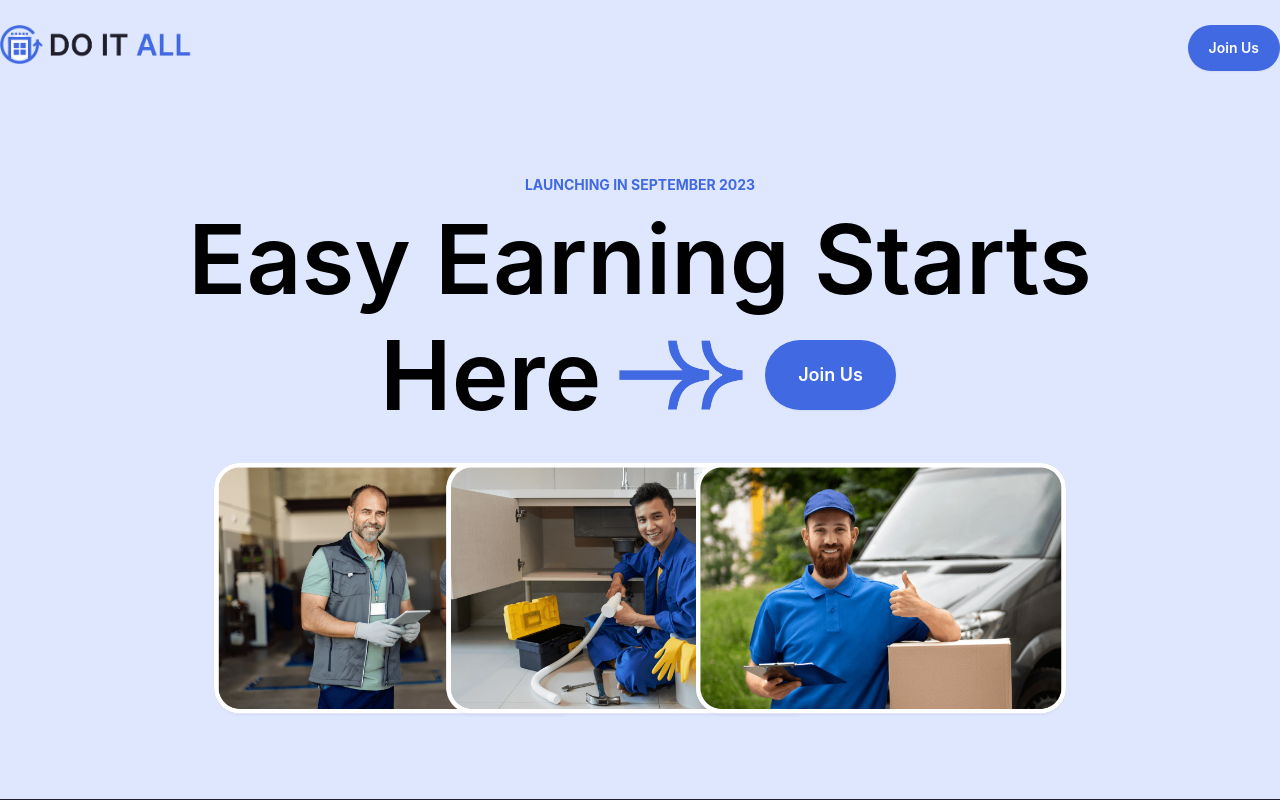
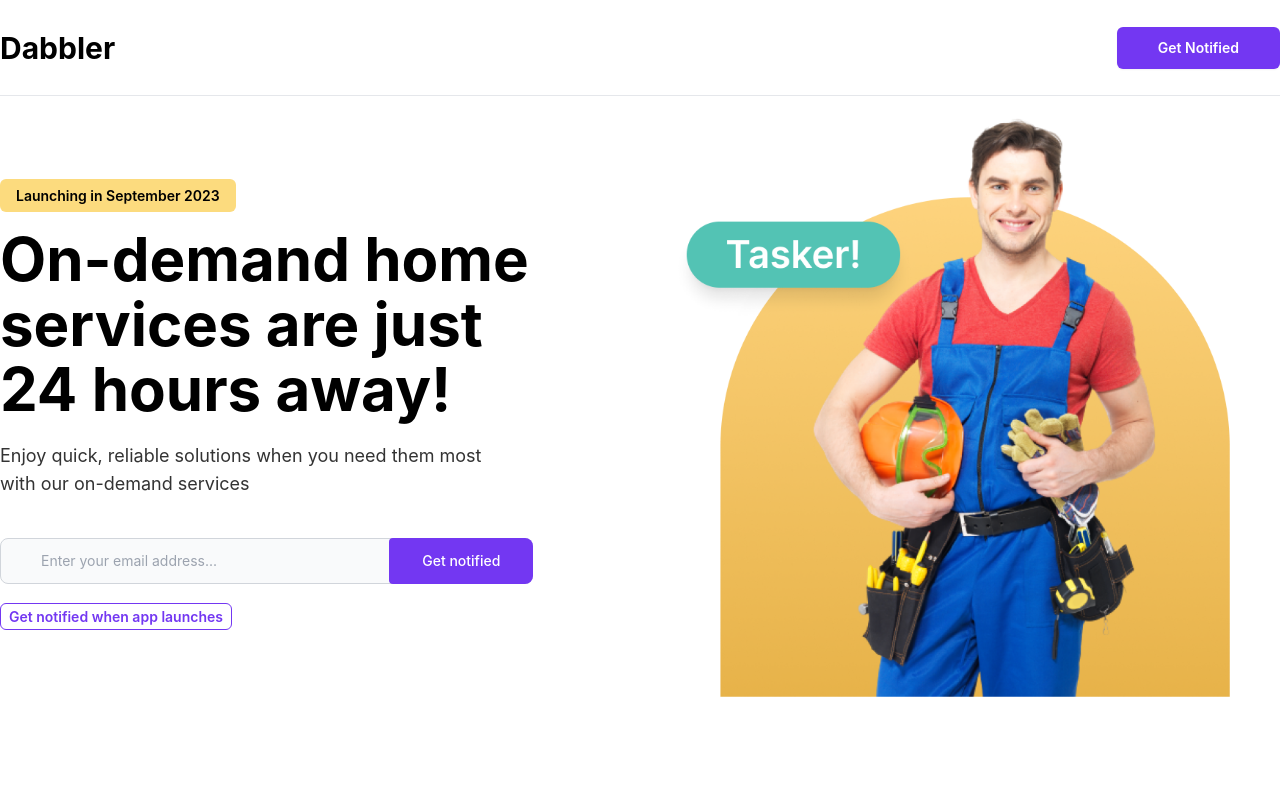
Before and after one commit to one-percent-startups/react-base, a React (Vite) app: page /app in a window 1280 px wide. Shown: the top 800 px of the page. Built offline with nearby package versions, Linux system fonts and the light colour scheme.

Commit message:
changed route

```diff
--- a/src/App.jsx
+++ b/src/App.jsx
@@ -8,8 +8,8 @@ import { Routes, Route } from "react-router-dom";
 function App() {
   return (
     <Routes>
-      <Route path="/" element={<LandingPage />} />
-      <Route path="/app" element={<AppLanding />} />
+      <Route path="/app" element={<LandingPage />} />
+      <Route path="/jobs" element={<AppLanding />} />
     </Routes>
   );
 }
```
